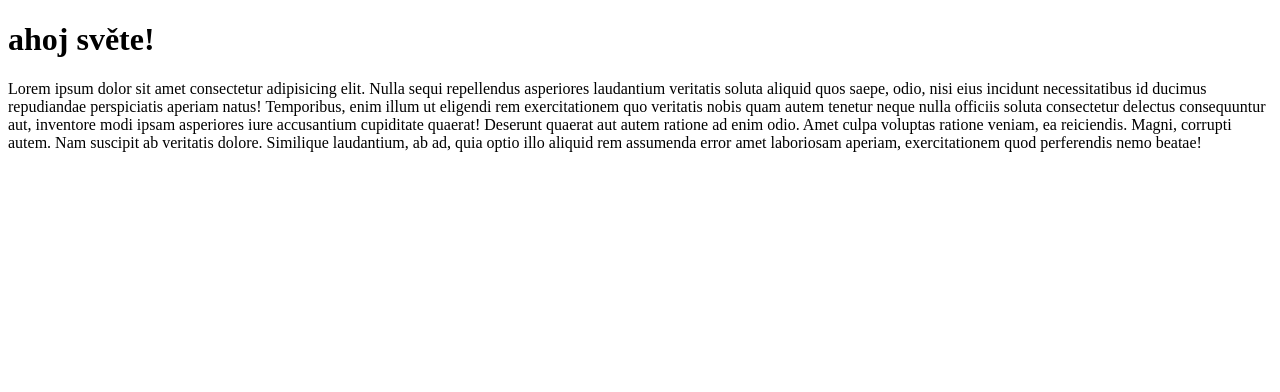
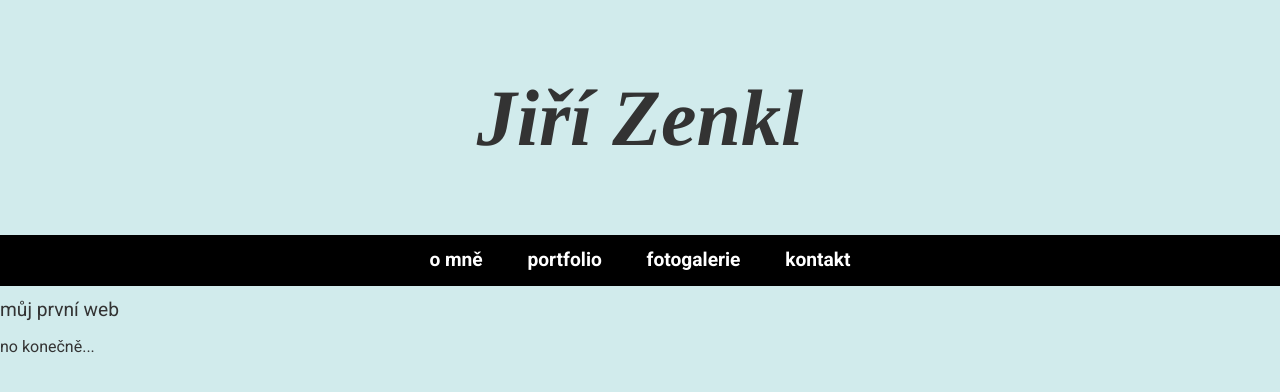
Before and after one commit to JiriZenkl/muj_web, a plain HTML site: page index.html in a window 1280 px wide. Drawn offline with Linux system fonts and the light colour scheme.

Commit message:
index modifikovan

```diff
--- a/index.html
+++ b/index.html
@@ -3,10 +3,21 @@
 <head>
     <meta charset="UTF-8">
     <meta name="viewport" content="width=device-width, initial-scale=1.0">
-    <title>Document</title>
+    <title>můj první web</title>
+    <link rel="stylesheet" href="style.css">
+    <link rel="preconnect" href="https://fonts.googleapis.com">
+<link rel="preconnect" href="https://fonts.gstatic.com" crossorigin>
+<link href="https://fonts.googleapis.com/css2?family=Roboto:ital,wght@0,100..900;1,100..900&family=Tinos:ital,wght@0,400;0,700;1,400;1,700&display=swap" rel="stylesheet">
 </head>
 <body>
-    <h1>ahoj světe!</h1>
-    <p>Lorem ipsum dolor sit amet consectetur adipisicing elit. Nulla sequi repellendus asperiores laudantium veritatis soluta aliquid quos saepe, odio, nisi eius incidunt necessitatibus id ducimus repudiandae perspiciatis aperiam natus! Temporibus, enim illum ut eligendi rem exercitationem quo veritatis nobis quam autem tenetur neque nulla officiis soluta consectetur delectus consequuntur aut, inventore modi ipsam asperiores iure accusantium cupiditate quaerat! Deserunt quaerat aut autem ratione ad enim odio. Amet culpa voluptas ratione veniam, ea reiciendis. Magni, corrupti autem. Nam suscipit ab veritatis dolore. Similique laudantium, ab ad, quia optio illo aliquid rem assumenda error amet laboriosam aperiam, exercitationem quod perferendis nemo beatae!</p>
+    <h1>Jiří Zenkl</h1>
+    <nav>
+        <a href="#">o mně</a>
+        <a href="#">portfolio</a>
+        <a href="#">fotogalerie</a>
+        <a href="#">kontakt</a>
+    </nav>
+<section>  <p>můj první web</p></section>
+    <section<p>no konečně...</p></section>
 </body>
 </html>
--- /dev/null
+++ b/style.css
@@ -0,0 +1,55 @@
+
+html {
+    box-sizing: border-box;
+  }
+
+  *,
+  *:before,
+  *:after {
+    box-sizing: inherit;
+  }
+
+body {
+    margin: 0;
+    padding: 0;
+    font-family: 'Roboto', sans-serif;
+    background-color: #d1ebec;
+    color: #333;
+    line-height: 1.6;
+}
+
+h1{
+    font-family: Tinos, 'Times New Roman', Times, serif;
+    font-size: 5em;
+    font-style: italic;
+    font-weight: bold;
+    text-align: center;
+
+}
+p {
+    font-family: Roboto, Geneva, Verdana, sans-serif;
+    font-size: 1.2em;
+    font-style: normal;
+    line-height: 1.5em;
+    margin: 0.5em 0;
+    font-weight: 400;
+    font-style: normal;
+    font-variation-settings: "width" 100;
+}
+
+nav {
+    background-color: #000000;
+    color: #fff;
+    padding: 10px 0;
+    text-align: center;
+    font-size: 1.2em;
+    font-weight: bold;
+    text-decoration: none;
+}
+nav a {
+    color: #fff;
+    text-decoration: none;
+    padding: 0px 20px;
+    display: inline-block;
+    transition: background-color 0.3s ease;
+}
```
